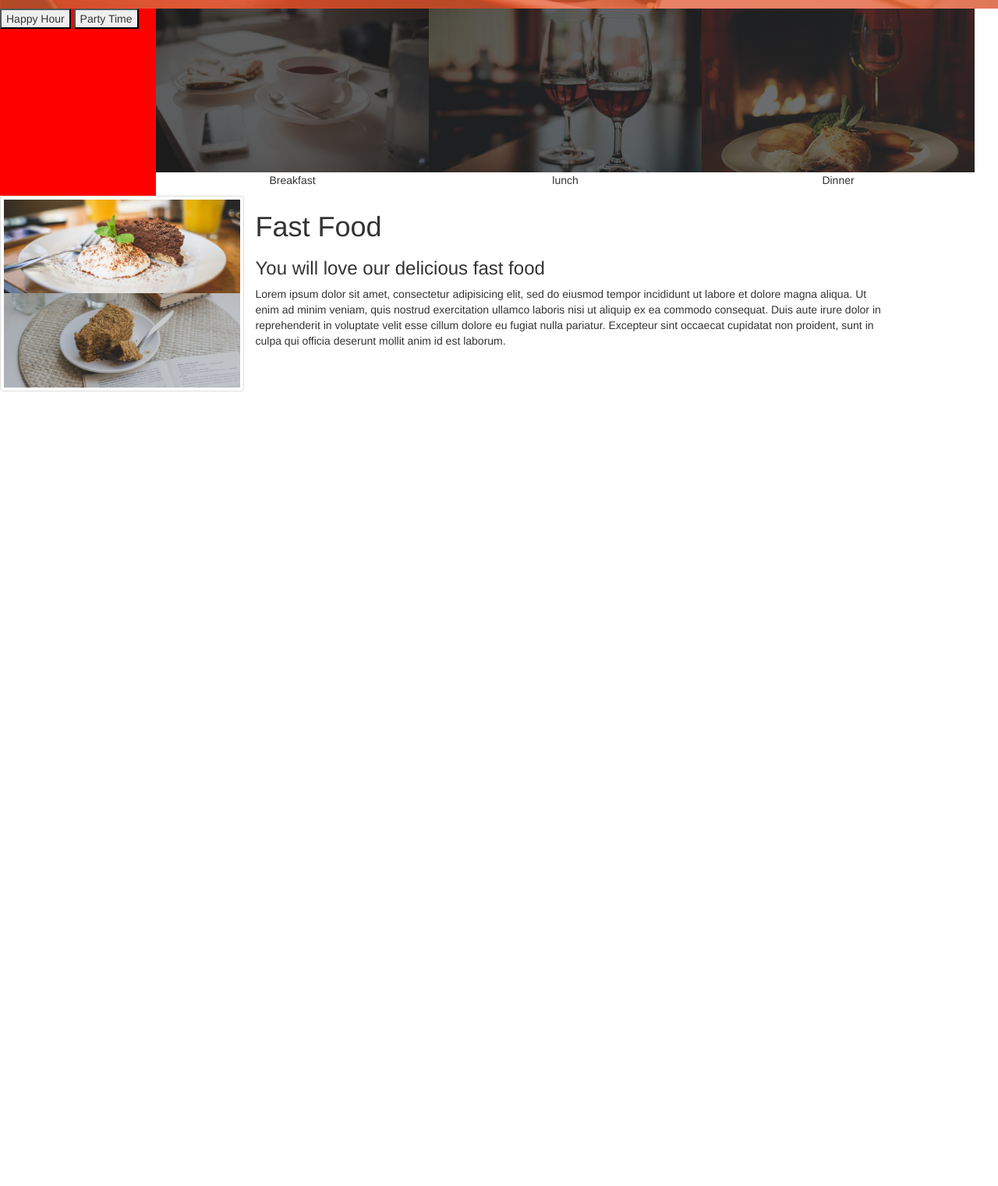
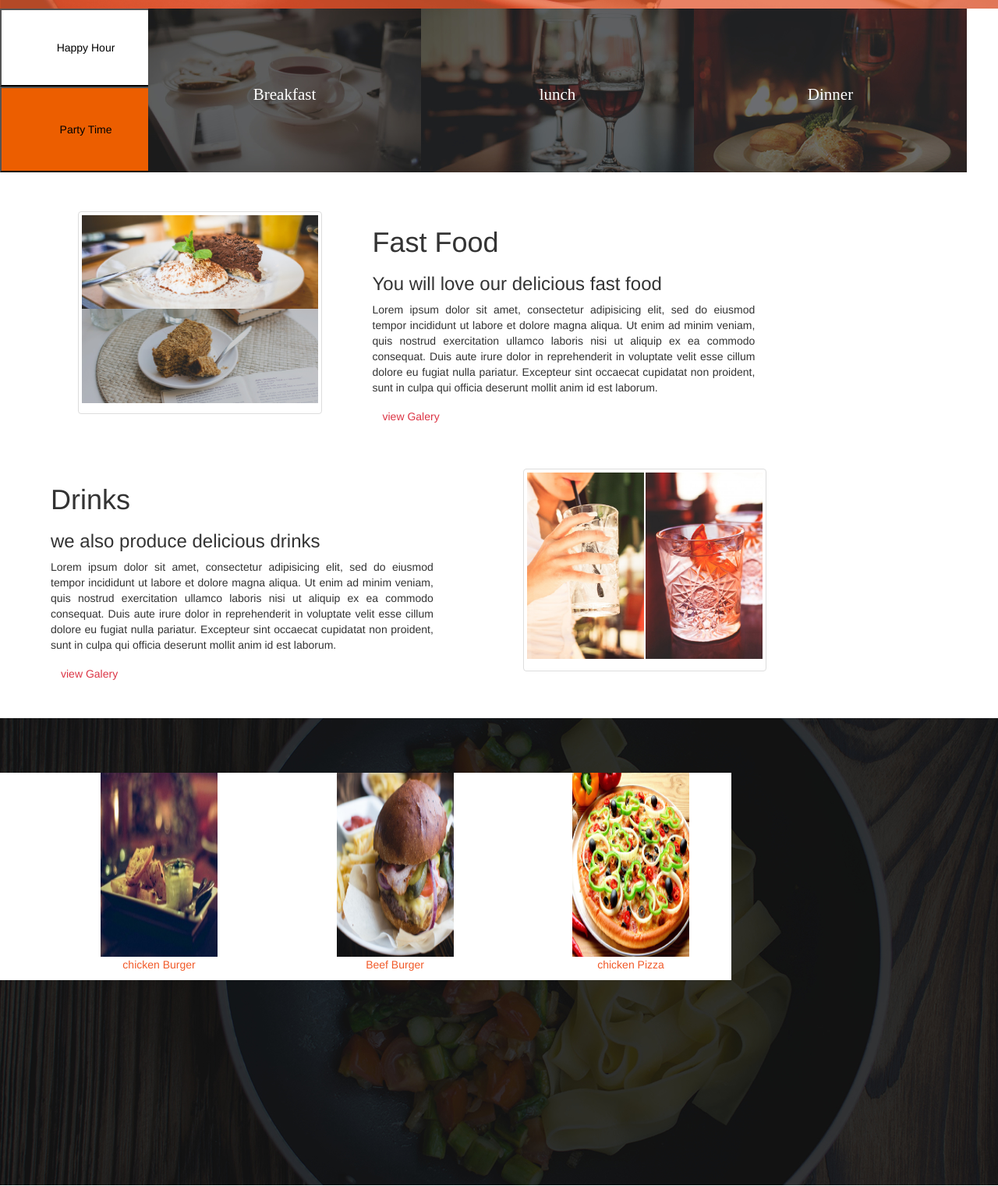
Before and after one commit to kalamanadeygit/Project2, a plain HTML site: page index.html in a window 1280 px wide. Shown: the part 589-2110 px from the top of the page at 78% size. Before the commit the page ends 1111 px from the top, so only its background shows below. Drawn offline with nearby package versions, Linux system fonts and the light colour scheme.

Commit message:
add third element

```diff
--- a/css/index.css
+++ b/css/index.css
@@ -1,4 +1,4 @@
-.section1 {
+.backgrounds1 {
     background-image: url(' ../assets/backgrounds/landing.jpg');
      height:600px;
      background-repeat: no-repeat;
@@ -6,31 +6,85 @@
 .divsh {
     display: none;
   }
-  .centered {
+
+.images {
+    position: relative;
+    background-color: white;
+}
+.imageslunch {
+    position: relative;
+background-color: rgba(255, 255, 255, 0.5);
+}
+
+.caption {
+  color: white;
+  font-size:1.5em;
     position: absolute;
-    top: 50%;
-    left: 200px;
-    transform: translate(-50%, -50%);
-    color: white;
-    font-size:1.5em;
+    top: 45%;
+    left: 0;
+    width: 100%;
+    font-family: catamaran;
 }
-.centered2 {
+
+.happy{
+    position: relative;
+background-color:red;
+width:190px;
+
+}
+.happyhour{
+  background-color:white;
+  width:220px;
+  height:100px;
+  color: black;
+}
+.partytime{
+  background-color:rgba(236,94,0,1.0);
+  width:220px;
+  height:110px;
+  color: black;
+}
+.menu{
   position: absolute;
   top: 50%;
-  left: 550px;
+  left:600px;
   transform: translate(-50%, -50%);
   color: white;
   font-size:1.5em;
 }
-.centered3 {
+ .textfastfood{
+   margin-left: 500px;
+   margin-top:50px;
+   text-align: justify;
+   width: 100px;
+ }
+ .fastFood1div{
+   margin-left:50px;
+ }
+ .part2img {
+   margin-left:100px;
+ }
+ . btnc{
+   border: black;
+ }
+ .img1{
+   float:right;
+
+ }
+ .img2{
+float: left;
+ }
+ .backgrounds2{
+   margin-top:700px;
+   background-image: url(' ../assets/backgrounds/foodsBg.jpg');
+    height:600px;
+    background-repeat: no-repeat;
+    ;
+ }
+.fastfood2{
   position: absolute;
-  top: 50%;
-  left: 880px;
-  transform: translate(-50%, -50%);
-  color: white;
-  font-size:1.5em;
+  background-color:white;
 }
-.happy{
-  background-color:red;
-  width:200px;
+.p-color{
+  color:#F15A29;
 }
--- a/index.html
+++ b/index.html
@@ -13,7 +13,7 @@
   </head>
   <body class="">
   <!-- first backgrounds with the Menu -->
-    <section class="section1 " >
+    <section class="backgrounds1 " >
       <div class="navbar-header divhid  ">
            <button type="button" class="but">
              <span class="icon-bar"></span>
@@ -119,22 +119,75 @@
 </section>
 <!--foodtop finish here  -->
 <!--second part   -->
-<section class="col-lg-12  row  ">
-  <div class="thumbnail  card col-lg-3">
+<section class="">
+  <div class="col-lg-12  textfastfood  row  ">
+  <div class="thumbnail part2img col-lg-3">
     <img src="assets/fastFood1.jpg" class="" alt="Cinque Terre" width="304" height="236">
     <img src="assets/fastFood2.jpg" class="" alt="Cinque Terre" width="304" height="236">
   </div>
 
-  <div class=" textfastfood col-lg-8">
+  <div class="fastFood1div col-lg-5">
 <h1>Fast Food</h1>
 <h3>You will love our delicious fast food </h3>
-<p>Lorem ipsum dolor sit amet, consectetur adipisicing elit, sed do eiusmod tempor
+<p class="text1">Lorem ipsum dolor sit amet, consectetur adipisicing elit, sed do eiusmod tempor
    incididunt ut labore et dolore magna aliqua. Ut enim ad minim veniam, quis nostrud
     exercitation ullamco laboris nisi ut aliquip ex ea commodo consequat. Duis aute
     irure dolor in reprehenderit in voluptate velit esse cillum dolore eu fugiat
     nulla pariatur. Excepteur sint occaecat cupidatat non proident,
    sunt in culpa qui officia deserunt mollit anim id est laborum.</p>
+   <button type="button" class="btn btn-outline-danger btnc glyphicons-arrow-right " >view Galery</button>
   </div>
+
+</div>
+<!--second part  finish here  -->
+
+<!--third part  finish here  -->
+<div class="col-lg-12 textfastfood  row  ">
+
+  <div class="fastFood1div col-lg-5">
+<h1>Drinks</h1>
+<h3>we also produce delicious drinks </h3>
+<p class="text1">Lorem ipsum dolor sit amet, consectetur adipisicing elit, sed do eiusmod tempor
+   incididunt ut labore et dolore magna aliqua. Ut enim ad minim veniam, quis nostrud
+    exercitation ullamco laboris nisi ut aliquip ex ea commodo consequat. Duis aute
+    irure dolor in reprehenderit in voluptate velit esse cillum dolore eu fugiat
+    nulla pariatur. Excepteur sint occaecat cupidatat non proident,
+   sunt in culpa qui officia deserunt mollit anim id est laborum.</p>
+   <button type="button" class="btn btn-outline-danger btnc glyphicons-arrow-right " >view Galery</button>
+  </div>
+  <div class="thumbnail part2img col-lg-3">
+    <img class="img1 img-responsive"  src="assets/drink2.jpg" class="" alt="Cinque Terre" width="150" height="236" float="right">
+    <img  class="img2 img-responsive" src="assets/drink1.jpg" class="" alt="Cinque Terre" width="150" height="236" float="left">
+  </div>
+ </div>
+
+</section>
+<!--third part  finish here  -->
+<!--2nd backgrounds adding  -->
+<section class="backgrounds2 ">
+<div class="">
+<div  class=" col-lg-12 container" style="padding-top:70px;padding-bottom:70px">
+
+  <div class="fastfood2 container row offset-lg-2 col-lg-9 col-md-9 col-sm-12 col-xm-12"  >
+    <div class=" offset-lg-1 col-lg-3 col-md-3 col-sm-12 col-xm-12 text-center">
+      <img   src="assets/fastfood/chickenBurger.jpg" alt="Cinque Terre" width="150" height="236" >
+      <p class="p-color text-center">chicken Burger</p>
+    </div>
+
+      <div class=" offset-lg-1 col-lg-3 col-md-3 col-sm-12 col-xm-12 text-center">
+        <img   src="assets/fastfood/beefBurger.jpg"  alt="Cinque Terre" width="150" height="236">
+      <p class="p-color text-center ">Beef Burger</p>
+      </div>
+
+        <div class=" offset-lg-1 col-lg-3 col-md-3 col-sm-12 col-xm-12 text-center" >
+          <img src="assets/fastfood/chickenPizza.jpg"  alt="Cinque Terre" width="150" height="236">
+          <p class=" p-color text-center">chicken Pizza</p>
+      </div>
+  </div>
+
+</div>
+
+</div>
 
 </section>
 
```
